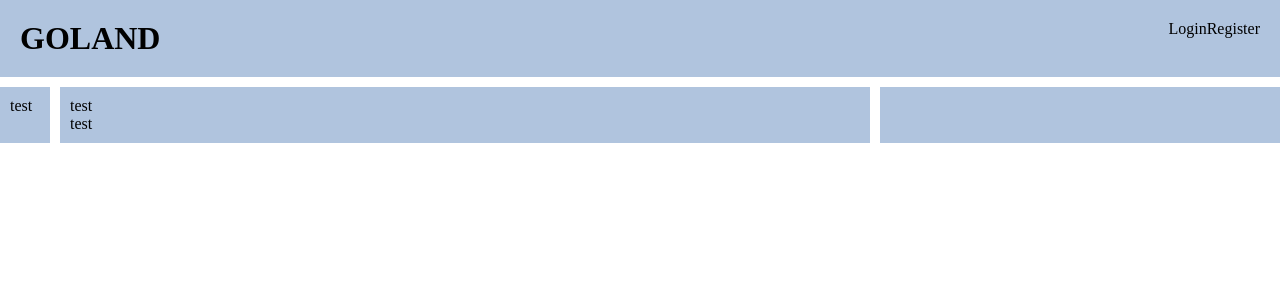
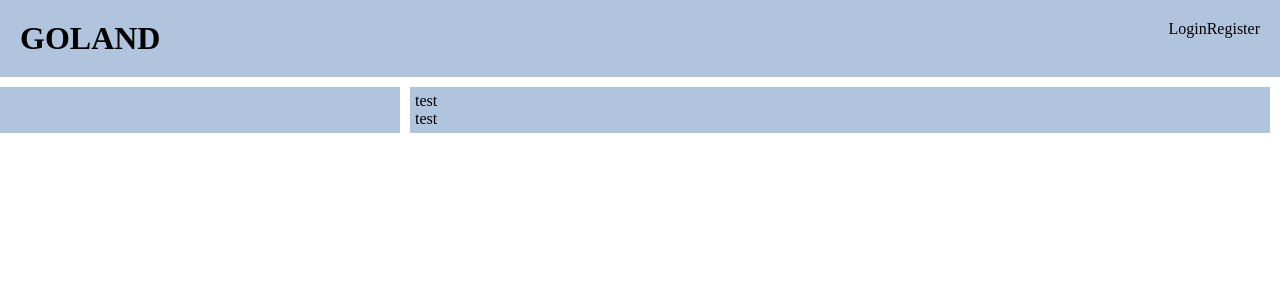
Before and after one commit to SLecureu/Goland, a React (Vite) app: page / in a window 1280 px wide. Shown: the top 300 px of the page. Built offline with nearby package versions, Linux system fonts and the light colour scheme; no server answers.

Commit message:
style(homepage): grid block

```diff
--- a/src/pages/Home.css
+++ /dev/null
@@ -1,33 +0,0 @@
-.home_container {
-  display: grid;
-  grid-template-columns: 400px 1fr 400px;
-  width: 100%;
-  grid-gap: 10px;
-  margin-top: 10px;
-  grid-auto-rows: 100%;
-}
-
-.home_container > .block1,
-.home_container > .block2,
-.home_container > .block3 {
-  grid-column: span 1;
-  background-color: lightsteelblue;
-}
-
-.inside_block {
-  height: calc(100% - 20px);
-  width: calc(100%-20px);
-  margin: 10px;
-}
-
-@media (max-width: 1320px) {
-  .home_container {
-    grid-template-columns: 50px 1fr 400px;
-  }
-}
-
-@media (max-width: 980px) {
-  .home_container {
-    grid-template-columns: 50px 1fr 50px;
-  }
-}
--- /dev/null
+++ b/src/pages/Home.scss
@@ -0,0 +1,36 @@
+$button_img_size: 40px;
+
+.home_container {
+  display: grid;
+  grid-template-columns: 350px 1fr 250px;
+  width: 100%;
+  grid-gap: 10px;
+  margin-top: 10px;
+  grid-auto-rows: 100%;
+
+  @for $i from 1 through 3 {
+    > .block#{$i} {
+      grid-column: span 1;
+      background-color: lightsteelblue;
+    }
+  }
+
+  $inside_size: calc(100% - 10px);
+  .inside_block {
+    height: $inside_size;
+    width: $inside_size;
+    margin: 5px;
+  }
+}
+
+@media (max-width: 1320px) {
+  .home_container {
+    grid-template-columns: 400px 1fr 0px;
+  }
+}
+
+@media (max-width: 980px) {
+  .home_container {
+    grid-template-columns: 0px 1fr 0px;
+  }
+}
--- a/src/pages/Home.tsx
+++ b/src/pages/Home.tsx
@@ -1,12 +1,10 @@
-import "./Home.css";
+import "./Home.scss";
 
 export default () => {
   return (
     <main className="home_container">
       <div className="block1">
-        <div className="inside_block">
-          <p>test</p>
-        </div>
+        <div className="inside_block"></div>
       </div>
       <div className="block2">
         <div className="inside_block">
```
